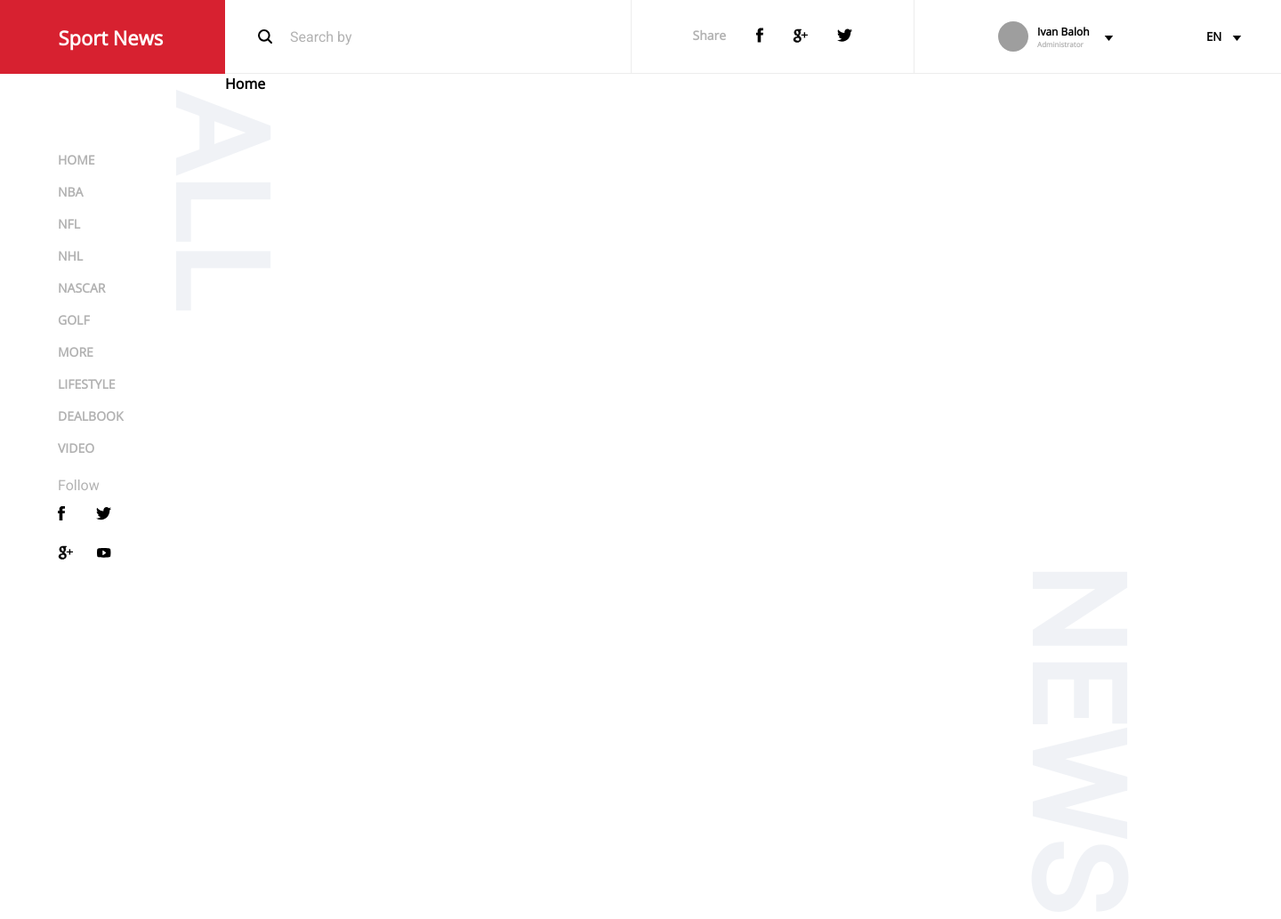
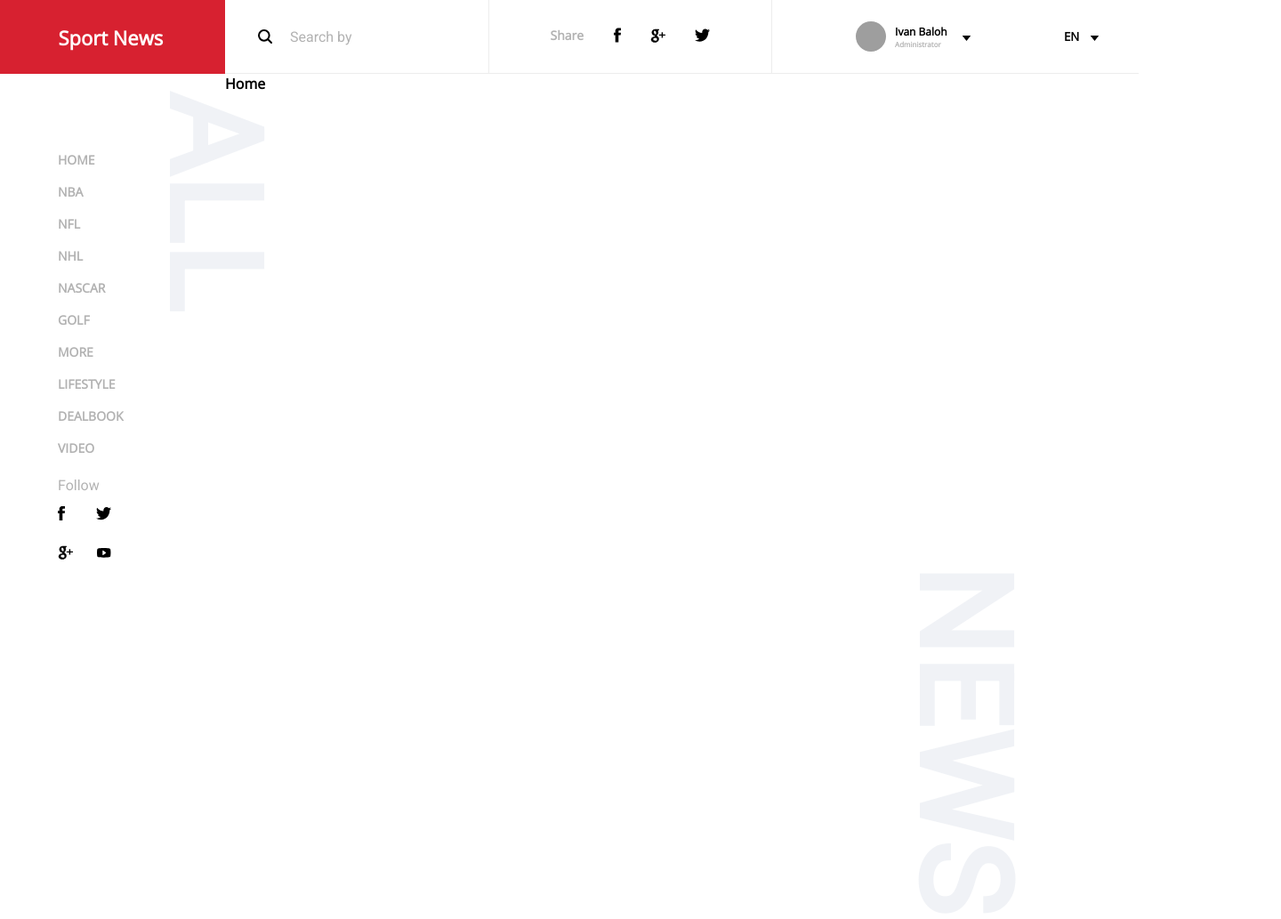
Before and after one commit to dotkurka/SportNewsSite, a React (Create React App) app: page / in a window 1280 px wide. Shown: the whole page at 89% size, 1440 px wide, since content can reach past the window. Built offline with nearby package versions, Linux system fonts and the light colour scheme; grey boxes are pictures that could not be loaded.

Commit message:
fix: adaptive site

```diff
--- a/src/Routes.tsx
+++ b/src/Routes.tsx
@@ -12,9 +12,9 @@ const Routes = () => {
 
       <Route path='/login' element={<LogInLayout />}>
         <Route index element={<LogIn />} />
-        <Route path='ForgotPassword' element={<ForgotPassword />} />
-        <Route path='CheckEmail' element={<CheckEmail />} />
-        <Route path='NewPassword' element={<NewPassword />} />
+        <Route path='forgot-password' element={<ForgotPassword />} />
+        <Route path='check-email' element={<CheckEmail />} />
+        <Route path='new-password' element={<NewPassword />} />
       </Route>
 
       <Route path='/singin' element={<SingInLayout />}>
--- a/src/components/LangSelector/LangSelector.tsx
+++ b/src/components/LangSelector/LangSelector.tsx
@@ -19,7 +19,7 @@ const LangSelector = ({ langueages, initialLang }: ILangSelector) => {
   };
 
   const handleShowMenu = () => {
-    setLangShow(!langShow);
+    setLangShow((land) => !land);
     setSelected(langue);
   };
 
--- a/src/layouts/MainLayout/components/NavBar/NavBar.scss
+++ b/src/layouts/MainLayout/components/NavBar/NavBar.scss
@@ -1,7 +1,7 @@
 @import 'styles/Colors.scss';
 
 .navbar {
-  width: 1440px;
+  max-width: 1440px;
   height: 83px;
   background-color: $white;
   display: flex;
@@ -38,8 +38,9 @@
     &-search {
       display: flex;
       align-items: center;
-
-      width: 456px;
+      max-width: 456px;
+      min-width: 280px;
+      margin-right: auto;
     }
 
     &-social {
@@ -53,7 +54,9 @@
     }
 
     &-user {
-      width: 412px;
+      flex-shrink: 2;
+      width: 100%;
+      max-width: 412px;
       display: flex;
       align-items: center;
       justify-content: space-around;
@@ -62,3 +65,9 @@
     }
   }
 }
+
+@media screen and (max-width: 1100px) {
+  .navbar-contain-user {
+    padding-left: 0;
+  }
+}
--- a/src/layouts/MainLayout/components/SideBar/SideBar.scss
+++ b/src/layouts/MainLayout/components/SideBar/SideBar.scss
@@ -32,7 +32,6 @@
 
     &.active {
       background-color: $white;
-      overflow: hidden;
     }
   }
 
--- a/src/layouts/PageLayout/PageLayout.scss
+++ b/src/layouts/PageLayout/PageLayout.scss
@@ -3,15 +3,13 @@
 .page-layout {
   max-width: 1440px;
   margin: auto;
-  position: relative;
 
   &-bg {
     font-size: 141px;
     line-height: 192px;
     letter-spacing: 1.25893px;
     color: rgba(204, 211, 224, 0.301628);
-    transform: rotate(90deg);
-    position: absolute;
+    position: relative;
     z-index: -999999;
     text-transform: uppercase;
     user-select: none;
@@ -21,8 +19,9 @@
       font-style: normal;
       font-weight: 700;
       position: absolute;
-      left: 106px;
-      bottom: 150px;
+      top: 135px;
+      left: 115px;
+      transform: rotate(90deg);
     }
 
     &-last {
@@ -30,8 +29,9 @@
       font-style: normal;
       font-weight: 700;
       position: absolute;
-      left: 637px;
-      bottom: 1113px;
+      right: 0;
+      top: 740px;
+      transform: rotate(90deg);
     }
   }
 
--- a/src/pages/LogIn/LogIn.tsx
+++ b/src/pages/LogIn/LogIn.tsx
@@ -56,7 +56,7 @@ const LogIn = () => {
               onBlur={handleBlur}
               value={values.password}
               description={
-                <TextLink to='ForgotPassword' variant={TextLinkVariant.Body2}>
+                <TextLink to='forgot-password' variant={TextLinkVariant.Body2}>
                   Forgot password?
                 </TextLink>
               }
```
Also changed, not shown: src/components/LangSelector/types.ts (+7 -0 lines), src/config/routes/index.tsx (deleted, +0 -27 lines).
